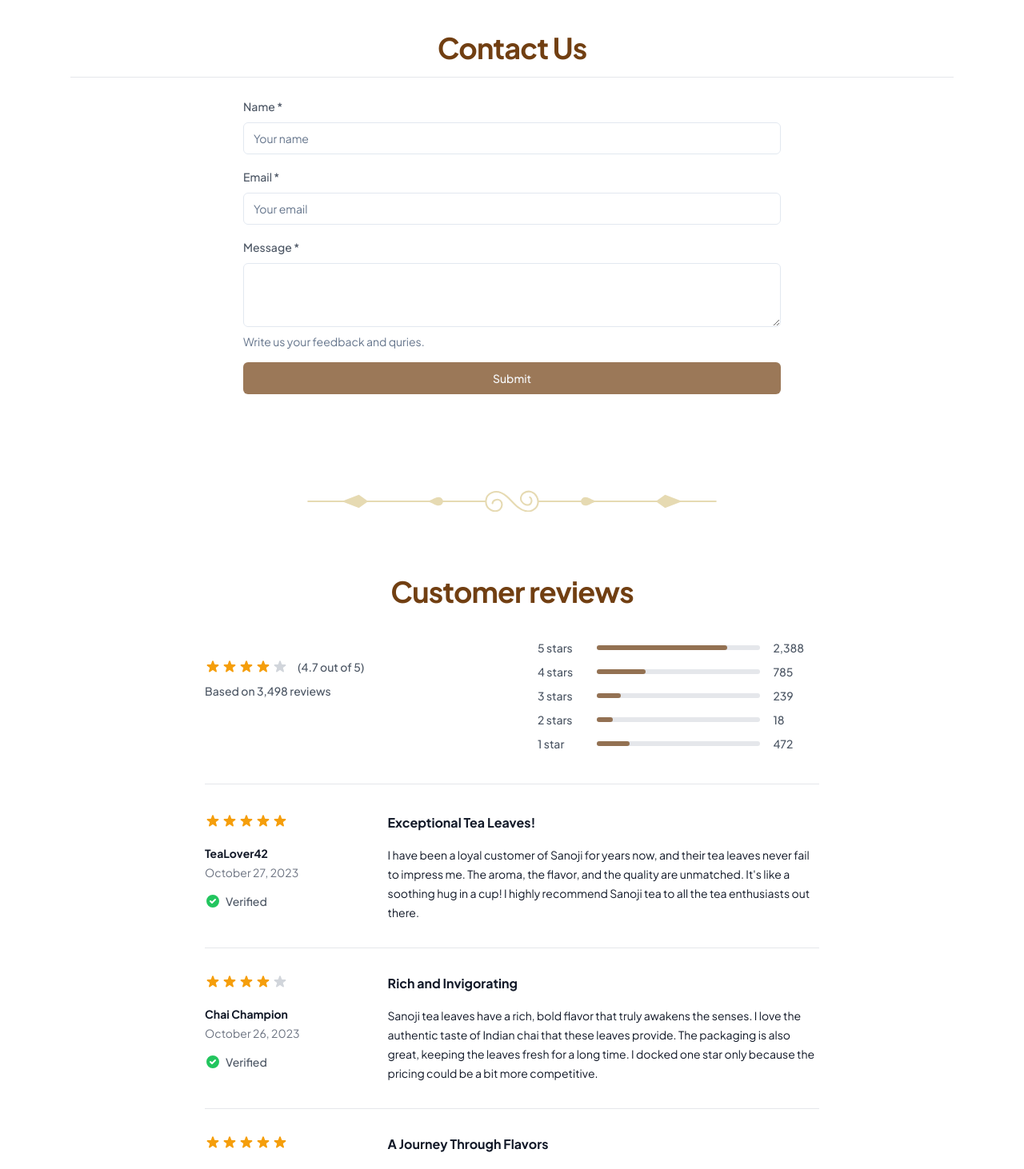
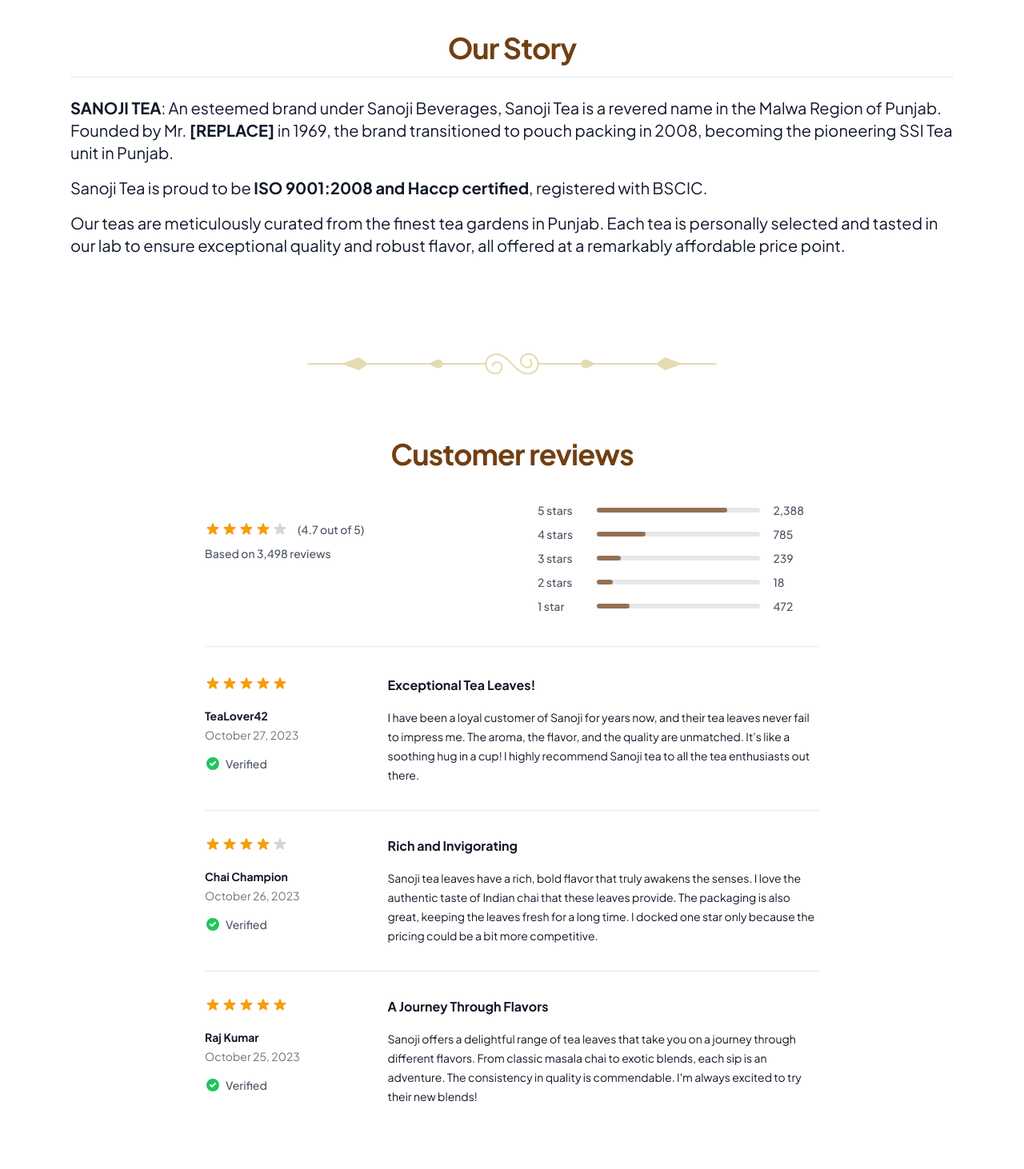
Before and after one commit to iRajatDas/sanoji-tea-v2, a Next.js app: page / in a window 1280 px wide. Shown: the part 1580-3042 px from the top of the page at 80% size. Built offline with nearby package versions, Linux system fonts and the light colour scheme; no server answers.

Commit message:
added our story

```diff
--- a/app/page.tsx
+++ b/app/page.tsx
@@ -27,13 +27,13 @@
   {
     name: "Product 3",
     url: "https://picsum.photos/seed/sanoji_tea-3/225/280",
-  }
+  },
 ];
 
 export default async function Page({ searchParams: {} }: Props) {
   return (
     <main>
-      <Banner/>
+      <Banner />
       <section className="px-4 pt-12 text-center">
         <h1 className="text-4xl font-extrabold tracking-normal text-yellow-900">
           {siteConfig.tagline}
@@ -69,9 +69,74 @@
           </section>
         </div>
       </section>
+      {/* Divider */}
       <div className="max-w-lg mx-auto px-4 md:px-0">
         <Icons.divider className="py-8 md:py-12 xl:py-20" />
       </div>
+      <section>
+        <div className="mx-auto max-w-6xl px-6">
+          <div className="">
+            <div className="space-y-4 border-b border-gray-200 pb-4 dark:border-gray-800">
+              <h1 className="text-3xl font-bold tracking-tight sm:text-4xl text-yellow-900 w-full text-center">
+                Our Story
+              </h1>
+            </div>
+            <section aria-labelledby="contact-heading" className="pb-10 pt-6">
+              <h2 id="our-story-heading" className="sr-only">
+                Our Company Story
+              </h2>
+              <div className="lg:text-xl space-y-4">
+                <p>
+                  <strong>SANOJI TEA</strong>: An esteemed brand under Sanoji
+                  Beverages, Sanoji Tea is a revered name in the Malwa Region of
+                  Punjab. Founded by Mr. <strong>[REPLACE]</strong> in 1969, the
+                  brand transitioned to pouch packing in 2008, becoming the
+                  pioneering SSI Tea unit in Punjab.
+                </p>
+                <p>
+                  Sanoji Tea is proud to be{" "}
+                  <strong>ISO 9001:2008 and Haccp certified</strong>, registered
+                  with BSCIC.
+                </p>
+                <p>
+                  Our teas are meticulously curated from the finest tea gardens
+                  in Punjab. Each tea is personally selected and tasted in our
+                  lab to ensure exceptional quality and robust flavor, all
+                  offered at a remarkably affordable price point.
+                </p>
+              </div>
+            </section>
+          </div>
+        </div>
+      </section>
+      {/* Divider */}
+      <div className="max-w-lg mx-auto px-4 md:px-0">
+        <Icons.divider className="py-8 md:py-12 xl:py-20" />
+      </div>
+      {/* Reviews */}
+      <section>
+        <div className="mx-auto max-w-6xl px-6">
+          <div className="">
+            <div className="space-y-4 border-b-- border-gray-200 pb-4 dark:border-gray-800">
+              <h1 className="text-3xl font-bold tracking-tight sm:text-4xl text-yellow-900 w-full text-center">
+                Customer reviews
+              </h1>
+            </div>
+            <section aria-labelledby="contact-heading" className="pt-6">
+              <h2 id="review-heading" className="sr-only">
+                Customer reviews & ratings
+              </h2>
+
+              <CustomerReview />
+            </section>
+          </div>
+        </div>
+      </section>
+      {/* Divider */}
+      <div className="max-w-lg mx-auto px-4 md:px-0">
+        <Icons.divider className="py-8 md:py-12 xl:py-20" />
+      </div>
+      {/* Contact Us */}
       <section>
         <div className="mx-auto max-w-6xl px-6">
           <div className="">
@@ -91,27 +156,6 @@
           </div>
         </div>
       </section>
-      <div className="max-w-lg mx-auto px-4 md:px-0">
-        <Icons.divider className="py-8 md:py-12 xl:py-20" />
-      </div>
-      <section>
-        <div className="mx-auto max-w-6xl px-6">
-          <div className="">
-            <div className="space-y-4 border-b-- border-gray-200 pb-4 dark:border-gray-800">
-              <h1 className="text-3xl font-bold tracking-tight sm:text-4xl text-yellow-900 w-full text-center">
-                Customer reviews
-              </h1>
-            </div>
-            <section aria-labelledby="contact-heading" className="pt-6">
-              <h2 id="review-heading" className="sr-only">
-                Customer reviews & ratings
-              </h2>
-
-              <CustomerReview />
-            </section>
-          </div>
-        </div>
-      </section>
     </main>
   );
 }
--- a/components/site-header.tsx
+++ b/components/site-header.tsx
@@ -10,13 +10,13 @@
 import useMenuStore from "@/lib/menuStore";
 
 export function SiteHeader() {
-  const pathname = usePathname();
+  // const pathname = usePathname();
 
   const toggleMenu = useMenuStore((state) => state.toggle);
 
-  if (pathname === "/studio") {
-    return null;
-  }
+  // if (pathname === "/studio") {
+  //   return null;
+  // }
 
   return (
     <header className="sticky top-0 z-40 w-full border-b bg-background">
```
